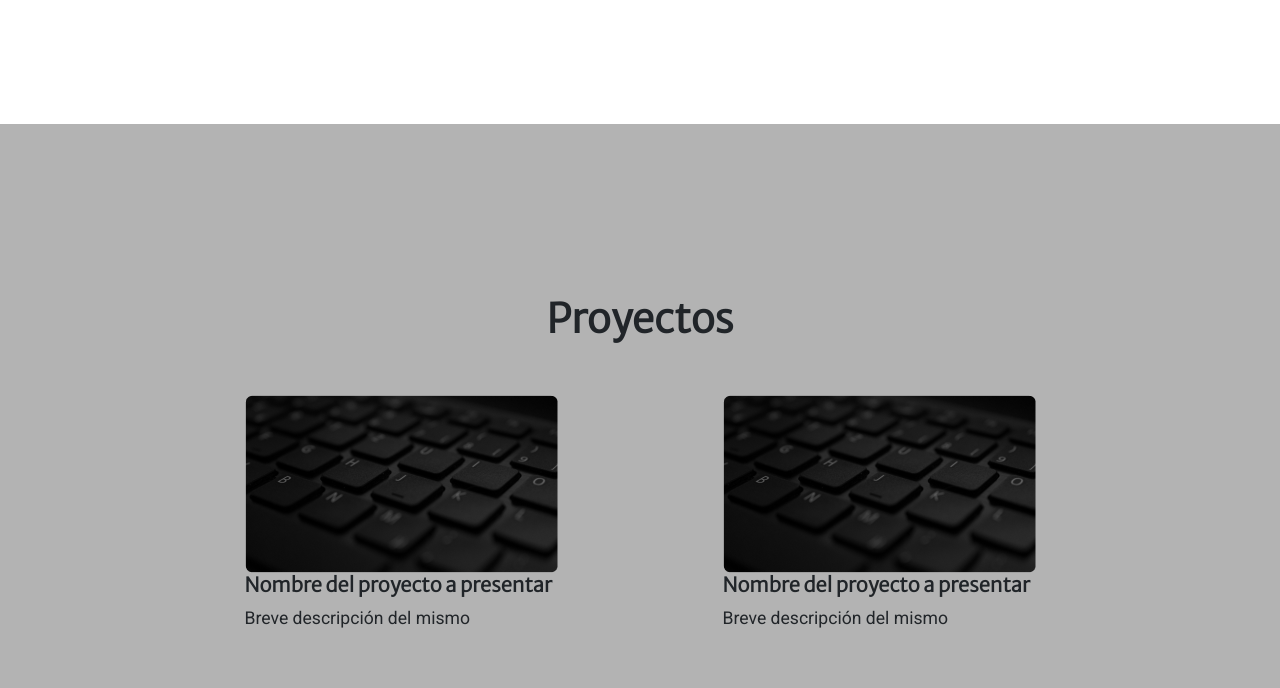
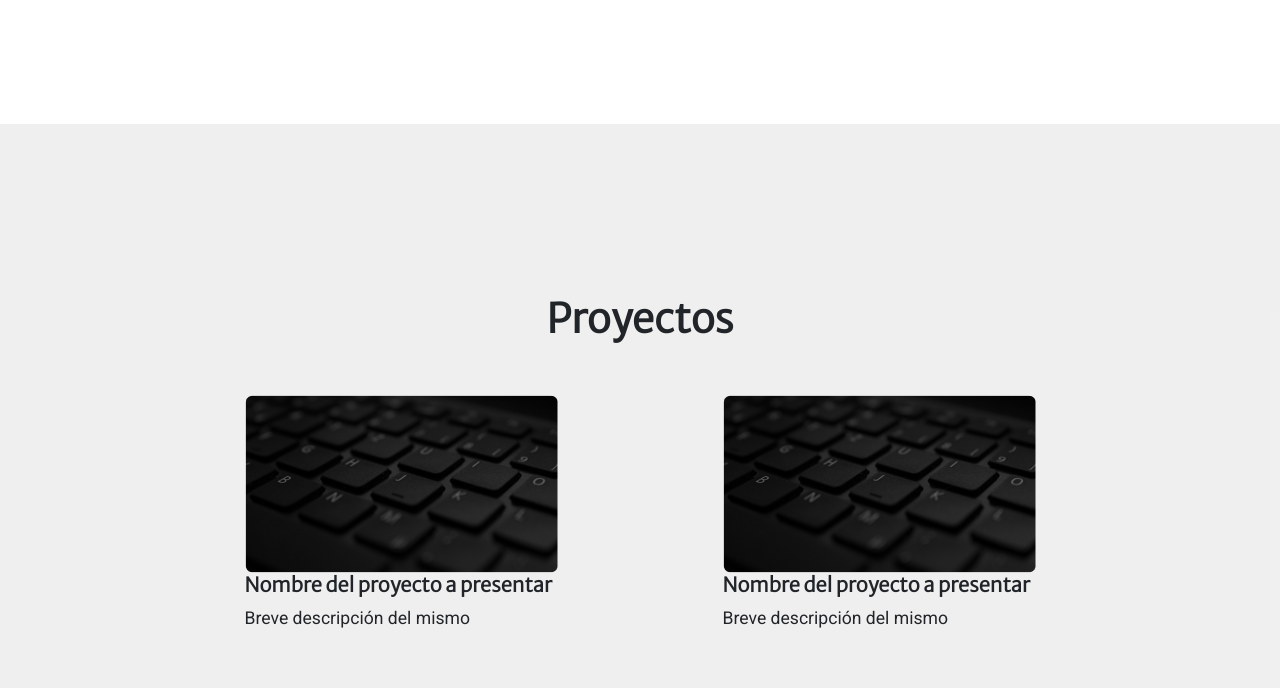
Before and after one commit to alesiods/Patricio_Neri_Portfolio, a plain HTML site: page index.html in a window 1280 px wide. Shown: the part 1468-2156 px from the top of the page. Drawn offline with nearby package versions, Linux system fonts and the light colour scheme.

Commit message:
cambio color fondo "proyectos"

```diff
--- a/style.css
+++ b/style.css
@@ -139,7 +139,7 @@ h4 {
 
 /* Seccion Proyectos */
 .seccion_proyectos {
-    background-color: #b3b3b3;
+    background-color: #29252412;
     padding: 170px;
 }
 
```
